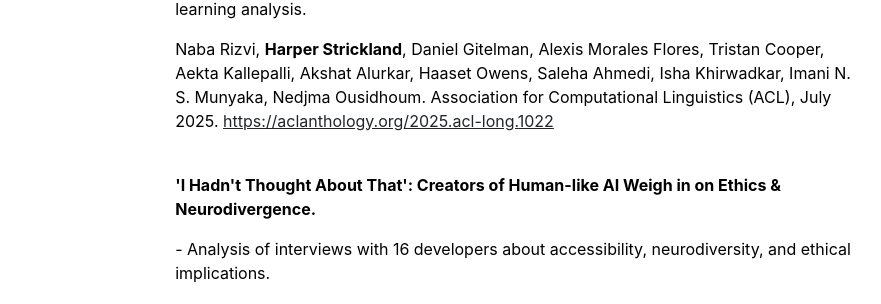
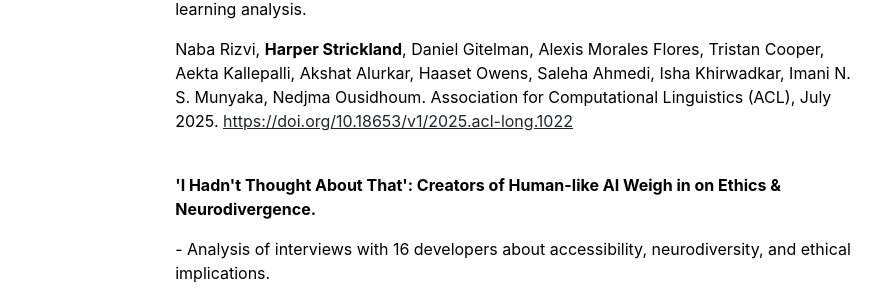
Before and after one commit to speakingofdata/speakingofdata.github.io, a Jekyll site: the page built from research.md, in a window 1280 px wide. Shown: the part 639-943 px from the top of the page, without its empty margins (199-1080 px from the left). Built offline with Jekyll 4.4.1, drawn with Linux system fonts in a browser that asks for light colours; nearby versions of some CDN libraries; part of the change alters nothing that is shown.

Commit message:
Update publications.yml

```diff
--- a/_data/research/publications.yml
+++ b/_data/research/publications.yml
@@ -2,7 +2,7 @@
   authors: 'Naba Rizvi, <b>Harper Strickland</b>, Daniel Gitelman, Alexis Morales Flores, Tristan Cooper, Aekta Kallepalli, Akshat Alurkar, Haaset Owens, Saleha Ahmedi, Isha Khirwadkar, Imani N. S. Munyaka, Nedjma Ousidhoum'
   source: 'Association for Computational Linguistics (ACL)'
   date: 'July 2025'
-  url: 'https://aclanthology.org/2025.acl-long.1022'
+  url: 'https://doi.org/10.18653/v1/2025.acl-long.1022'
   description: 'First annotated dataset for detecting anti-autistic ableist language, with machine learning analysis.'
 
 - title: "'I Hadn't Thought About That': Creators of Human-like AI Weigh in on Ethics & Neurodivergence"
```
